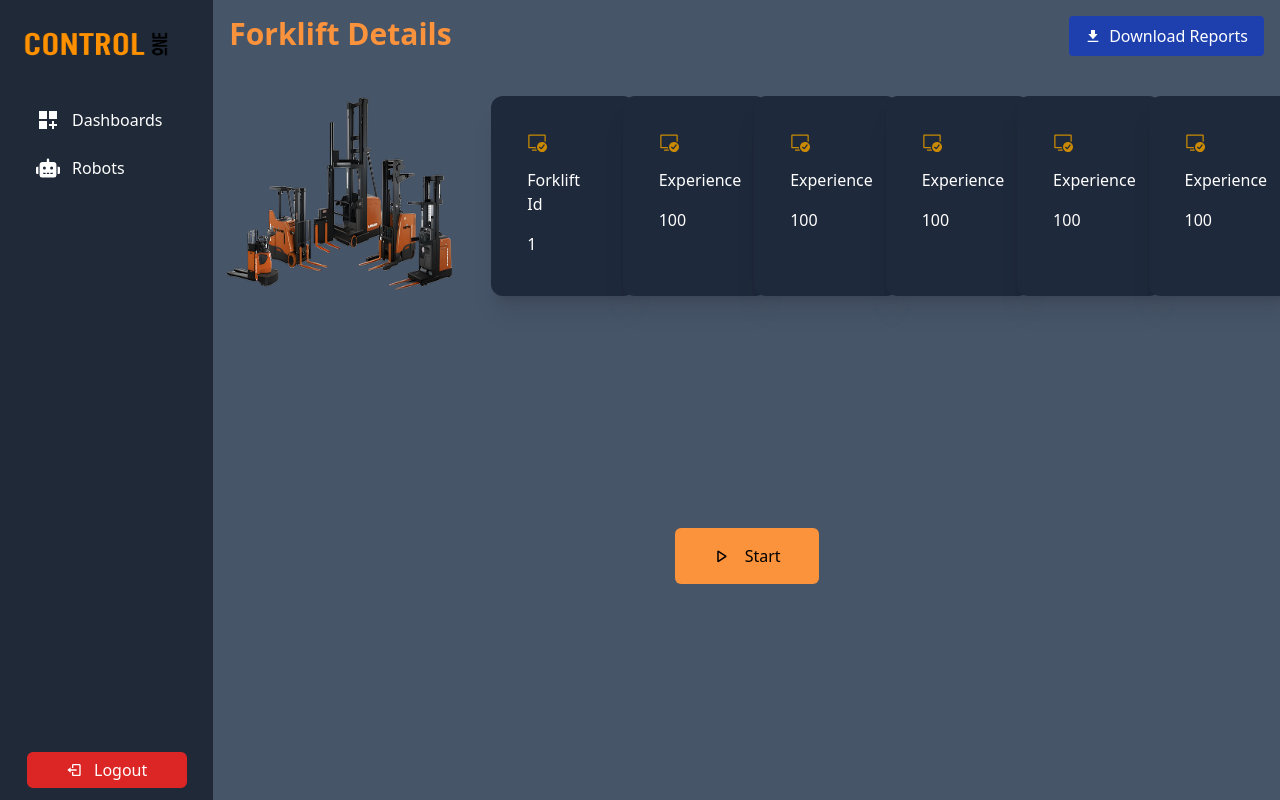
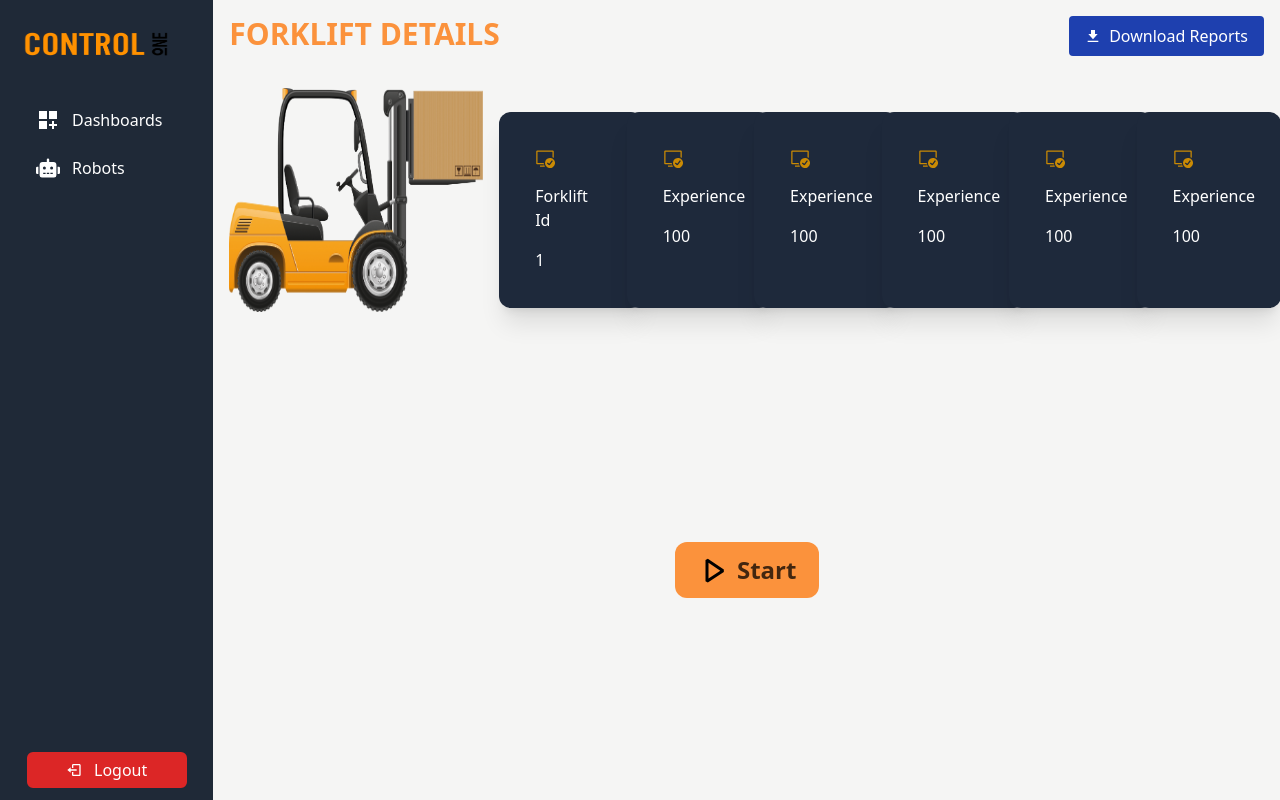
Before and after one commit to sudu-sudev/ControlOneFrontend, a React (Create React App) app: page /forklift in a window 1280 px wide. Built offline with nearby package versions, Linux system fonts and the light colour scheme.

Commit message:
Update ForkLift.js

```diff
--- a/src/components/ForkLift.js
+++ b/src/components/ForkLift.js
@@ -1,17 +1,17 @@
 import React from 'react'
-import forklift from '../fl2.png'
 import { BiSolidDownload } from 'react-icons/bi'
 import { VscDebugStart } from 'react-icons/vsc'
 import Box from './Box'
 import { VscVmActive } from 'react-icons/vsc'
+import forklift2 from '../pngwing.com.png'
 
 const ForkLift = () => {
     return (
-        <div className="container flex flex-col  min-w-full min-h-screen bg-slate-600">
+        <div className="container flex flex-col  min-w-full min-h-screen dark:bg-slate-600 bg-stone-100">
             <div>
                 <div className="flex justify-between p-4">
                     <div className="flex">
-                        <h1 className="text-orange-400 font-semibold text-3xl">
+                        <h1 className="text-orange-400 font-bold  text-3xl uppercase ">
                             Forklift Details
                         </h1>
                     </div>
@@ -24,9 +24,9 @@ const ForkLift = () => {
                     </div>
                 </div>
 
-                <div className="md:flex lg:flex xl:flex sm:flex 2xl:flex ">
+                <div className="md:flex lg:flex xl:flex sm:flex 2xl:flex p-4">
                     <div className="">
-                        <img src={forklift} alt="" className="h-60 w-80"></img>
+                        <img src={forklift2} alt="" className="h-56 w-80"></img>
                     </div>
                     <div className="p-4 pt-6 grid sm:grid-cols-2 md:grid-cols-3 lg:grid-cols-4 xl:grid-cols-6 gap-4">
                         <Box
@@ -38,6 +38,7 @@ const ForkLift = () => {
                             height={36}
                             width={36}
                             xl={64}
+                            flex={'flex-col'}
                         />
                         <Box
                             title={'Experience'}
@@ -48,6 +49,7 @@ const ForkLift = () => {
                             height={36}
                             width={36}
                             xl={64}
+                            flex={'flex-col'}
                         />
                         <Box
                             title={'Experience'}
@@ -58,6 +60,7 @@ const ForkLift = () => {
                             height={36}
                             width={36}
                             xl={64}
+                            flex={'flex-col'}
                         />
                         <Box
                             title={'Experience'}
@@ -68,6 +71,7 @@ const ForkLift = () => {
                             height={36}
                             width={36}
                             xl={64}
+                            flex={'flex-col'}
                         />
                         <Box
                             title={'Experience'}
@@ -78,6 +82,7 @@ const ForkLift = () => {
                             height={36}
                             width={36}
                             xl={64}
+                            flex={'flex-col'}
                         />
                         <Box
                             title={'Experience'}
@@ -88,15 +93,18 @@ const ForkLift = () => {
                             height={36}
                             width={36}
                             xl={64}
+                            flex={'flex-col'}
                         />
                     </div>
                 </div>
             </div>
             <div className="flex justify-center mt-auto mb-auto">
-                <div className="flex bg-orange-400 justify-center items-center p-4 w-36 h-14 rounded-md hover:bg-orange-300">
-                    <button className="flex items-center">
-                        <VscDebugStart className="mr-4" />
-                        Start
+                <div className="flex bg-gradient-to-r bg-orange-400 justify-center items-center p-2 w-36 h-14  rounded-xl hover:bg-orange-300 hover:scale-105 transition ease-in-out delay-150">
+                    <button className="flex items-center ">
+                        <VscDebugStart className="mr-2 w-8 h-8" />
+                        <span className="text-2xl font-semibold animate-pulse">
+                            Start
+                        </span>
                     </button>
                 </div>
             </div>
```
